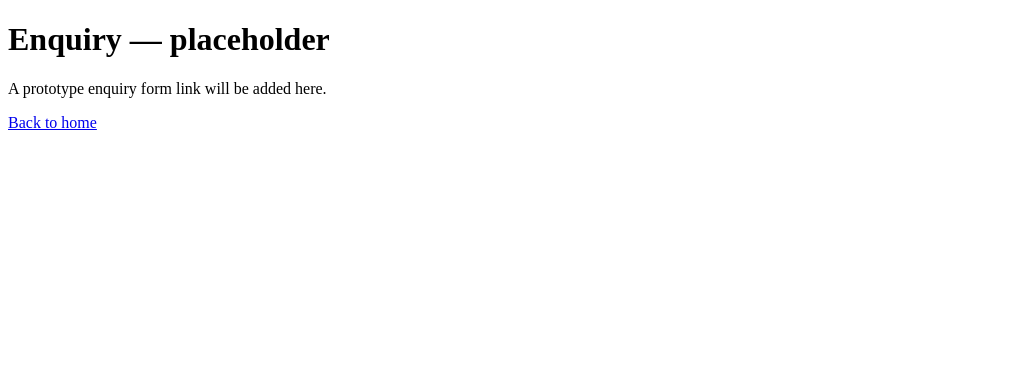
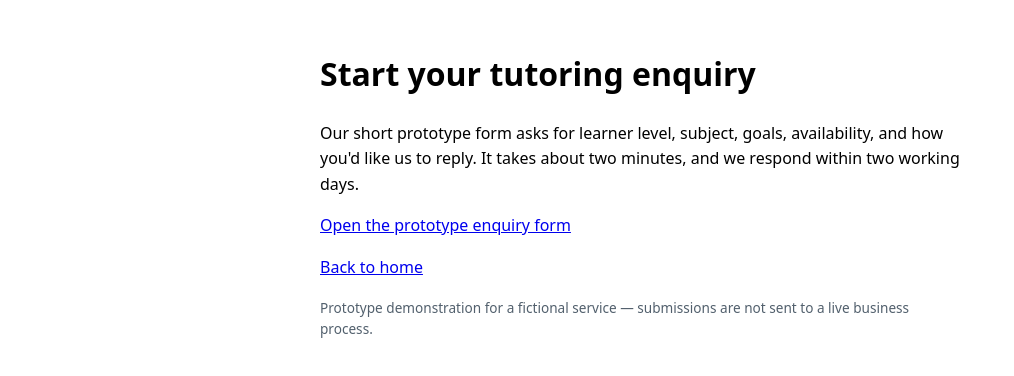
Before and after one commit to qa921/elm-learning-qa-7f3k-site, a plain HTML site: page enquiry.html in a window 1280 px wide. Shown: the whole page, without its empty margins (0-1014 px from the left). Drawn offline with Linux system fonts and the light colour scheme.

Commit message:
feat: enquiry page links to prototype Typeform

```diff
--- a/enquiry.html
+++ b/enquiry.html
@@ -1,9 +1,11 @@
 <!DOCTYPE html>
 <html lang="en">
-<head><meta charset="utf-8"><title>Elm Learning QA-7f3k — Enquiry (Placeholder)</title></head>
-<body>
-<h1>Enquiry — placeholder</h1>
-<p>A prototype enquiry form link will be added here.</p>
+<head><meta charset="utf-8"><meta name="viewport" content="width=device-width, initial-scale=1"><title>Elm Learning QA-7f3k — Enquire</title></head>
+<body style="font-family:system-ui,sans-serif;max-width:40rem;margin:3rem auto;padding:0 1.5rem;line-height:1.6">
+<h1>Start your tutoring enquiry</h1>
+<p>Our short prototype form asks for learner level, subject, goals, availability, and how you'd like us to reply. It takes about two minutes, and we respond within two working days.</p>
+<p><a href="https://form.typeform.com/to/S0KY12ir">Open the prototype enquiry form</a></p>
 <p><a href="index.html">Back to home</a></p>
+<p style="font-size:.85rem;color:#52606d">Prototype demonstration for a fictional service — submissions are not sent to a live business process.</p>
 </body>
 </html>
```
